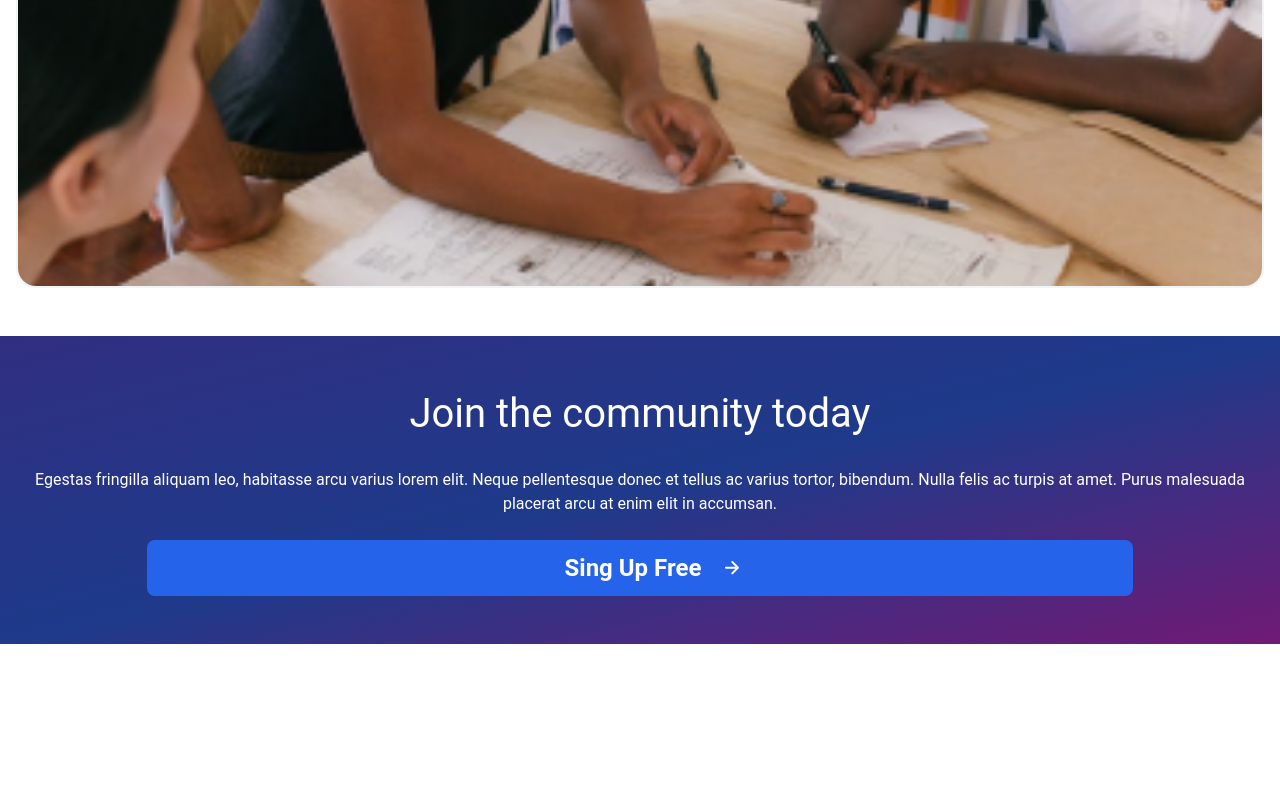
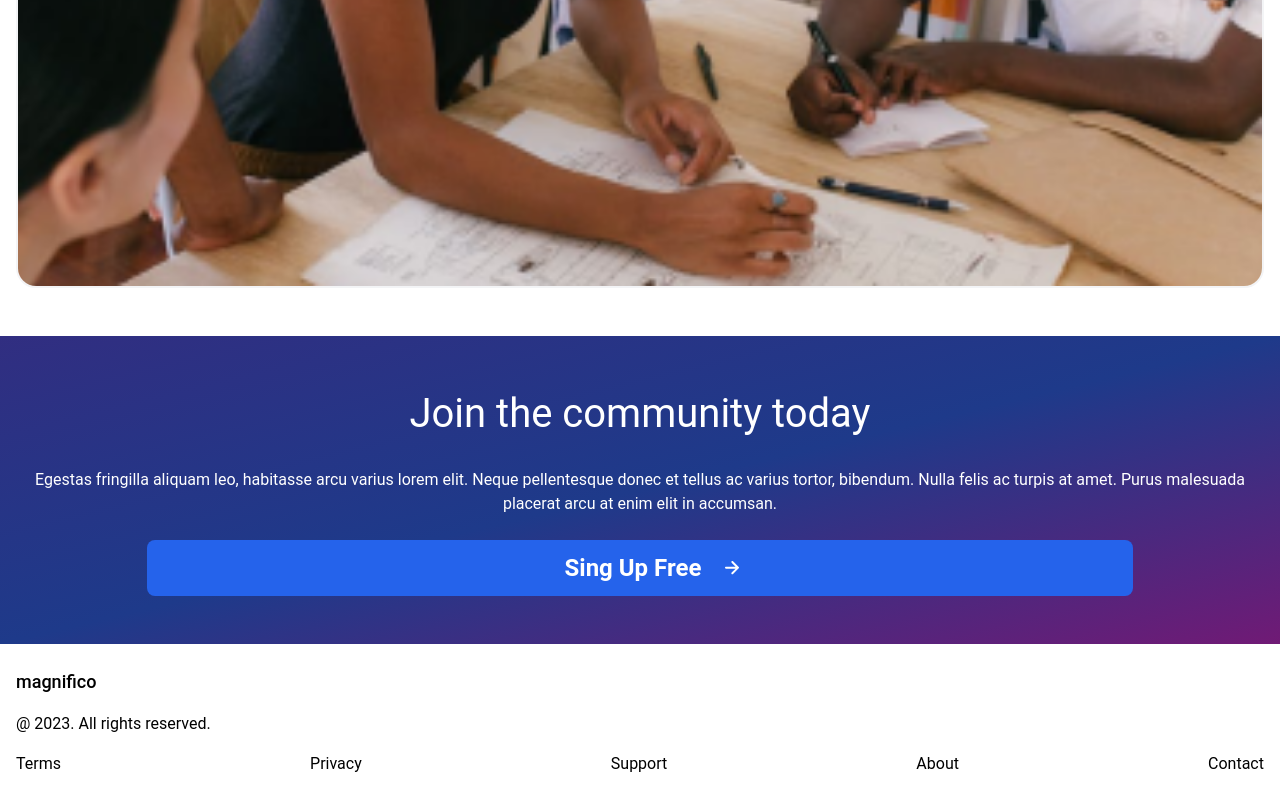
Before and after one commit to BagBear84/react-tailwind-project, a React (Create React App) app: page / in a window 1280 px wide. Shown: the part 4822-5622 px from the top of the page. Before the commit the page ends 5466 px from the top, so only its background shows below. Built offline with nearby package versions, Linux system fonts and the light colour scheme.

Commit message:
footer created

```diff
--- a/src/App.jsx
+++ b/src/App.jsx
@@ -152,6 +152,19 @@ function App() {
             <button className='bg-blue-600 text-white flex w-4/5 justify-center mx-auto items-center p-3 rounded-lg'><p className=' px-6 font-bold text-2xl'>Sing Up Free </p><Vector className='fill-white '/></button>
           </div>
         </section>
+        <footer className='px-4 my-6'>
+          <p className='font-medium text-lg'>magnifico</p>
+          <p className='my-4'>@ 2023. All rights reserved.</p>
+          <div className='my-3'>
+            <div className='w-full flex justify-between'>
+              <button>Terms</button>
+              <button>Privacy</button>
+              <button>Support</button>
+              <button>About</button>
+              <button>Contact</button>
+            </div>
+          </div>
+        </footer>
 
       </div>
     </div>
```
